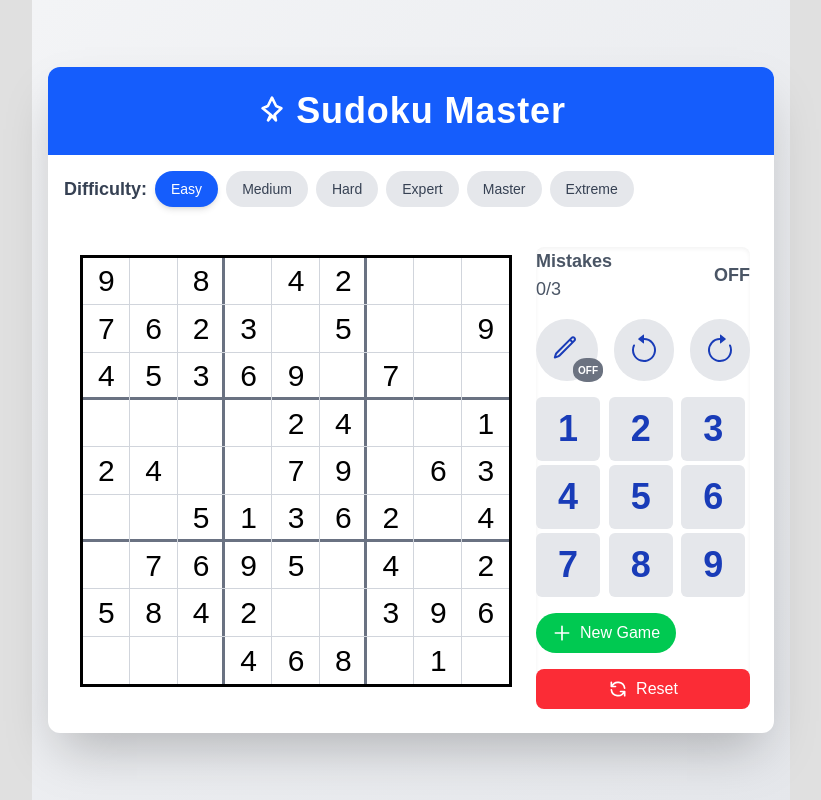
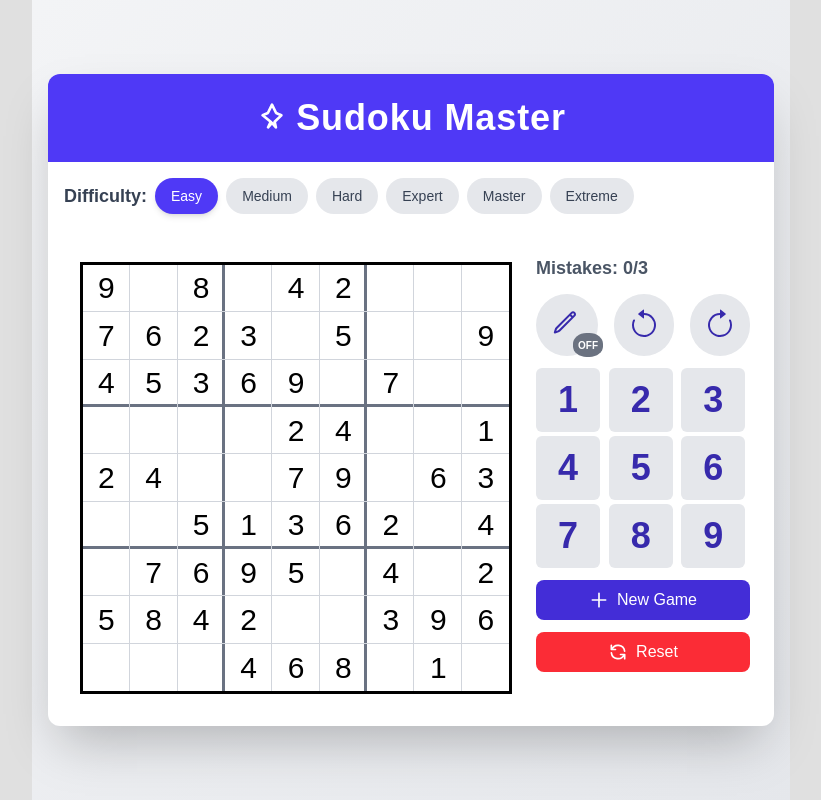
Before and after one commit to mihiretkiflu/sudoku_game, a React (Vite) app: page / in a window 1280 px wide. Shown: the whole page, without its empty margins (229-1050 px from the left). Built offline with nearby package versions, Linux system fonts and the light colour scheme.

Commit message:
color change

```diff
--- a/src/App.tsx
+++ b/src/App.tsx
@@ -317,7 +317,7 @@ const App: React.FC = () => {
     <div className="min-h-screen bg-gradient-to-br from-gray-100 to-gray-200 flex items-center justify-center p-4">
       <div className="w-full max-w-6xl bg-white rounded-xl shadow-2xl overflow-hidden">
         {/* Header Section */}
-        <div className="bg-blue-600 text-white p-6 text-center">
+        <div className="bg-indigo-600 text-white p-6 text-center">
           <h1 className="text-4xl font-extrabold tracking-wide flex items-center justify-center gap-2">
             <svg
               xmlns="http://www.w3.org/2000/svg"
@@ -348,7 +348,7 @@ const App: React.FC = () => {
                   onClick={() => setDifficulty(level)}
                   className={`px-4 py-2 rounded-full text-sm font-medium transition-all duration-200 ${
                     difficulty === level
-                      ? "bg-blue-600 text-white shadow-md"
+                      ? "bg-indigo-600 text-white shadow-md"
                       : "bg-gray-200 text-gray-700 hover:bg-gray-300"
                   }`}
                 >
@@ -371,27 +371,25 @@ const App: React.FC = () => {
           </div>
 
           {/* Controls Panel */}
-          <div className="w-full md:w-1/3 rounded-lg shadow-inner">
-            <div className="space-y-4">
+          <div className="w-full md:w-1/3 rounded-lg">
+            <div className="space-y-3">
               <div className="flex items-center justify-between">
                 <div className="flow">
                   <div className="text-lg font-semibold text-gray-600">
                     {" "}
-                    Mistakes
+                    Mistakes:
+                    <span className="text-lg text-gray-600"> {mistake}/3</span>
                   </div>
-                  <span className="text-lg text-gray-600"> {mistake}/3</span>
                 </div>
-                <div className="text-lg font-semibold text-gray-600">
-                  {pencilMode ? "ON" : "OFF"}
-                </div>
+                <div className="text-lg font-semibold text-gray-600"></div>
               </div>
               <div className="flex flex-col sm:flex-row gap-4">
                 <button
                   onClick={togglePencilMode}
                   className={`w-full flex items-center justify-center px-3 py-3 border-radius rounded-full transition-all duration-200 relative pencil-button ${
                     pencilMode
-                      ? "on-button bg-gray-200 text-blue-800 hover:bg-gray-300 border-2 border-blue-700 "
-                      : "off-button bg-gray-200 text-blue-800 hover:bg-gray-300 border-2 border-transparent"
+                      ? "on-button bg-gray-200 text-indigo-800 hover:bg-gray-300 border-2 border-indigo-700 "
+                      : "off-button bg-gray-200 text-indigo-800 hover:bg-gray-300 border-2 border-transparent"
                   }  active:scale-95 active:shadow-inner active:bg-gray-300`}
                 >
                   <svg
@@ -412,7 +410,7 @@ const App: React.FC = () => {
                 </button>
                 <button
                   onClick={handleUndo}
-                  className="flex items-center justify-center px-3 py-3 transition-all duration-200 bg-gray-200 text-blue-800 rounded-full hover:bg-gray-300 border-2 border-transparent active:scale-95 active:shadow-inner active:bg-gray-300"
+                  className="flex items-center justify-center px-3 py-3 transition-all duration-200 bg-gray-200 text-indigo-800 rounded-full hover:bg-gray-300 border-2 border-transparent active:scale-95 active:shadow-inner active:bg-gray-300"
                 >
                   <svg
                     xmlns="http://www.w3.org/2000/svg"
@@ -431,7 +429,7 @@ const App: React.FC = () => {
                 </button>
                 <button
                   onClick={handleRedo}
-                  className="w-full flex items-center justify-center px-3 py-3 transition-all duration-200  bg-gray-200 text-blue-800 rounded-full hover:bg-gray-300 border-2 border-transparent  active:scale-95 active:shadow-inner active:bg-gray-300"
+                  className="w-full flex items-center justify-center px-3 py-3 transition-all duration-200  bg-gray-200 text-indigo-800 rounded-full hover:bg-gray-300 border-2 border-transparent  active:scale-95 active:shadow-inner active:bg-gray-300"
                 >
                   <svg
                     xmlns="http://www.w3.org/2000/svg"
@@ -456,7 +454,8 @@ const App: React.FC = () => {
 
               <button
                 onClick={handleNewGame}
-                className="flex items-center px-4 py-2 bg-green-500 text-white rounded-full hover:bg-green-600 transition-all duration-200"
+                // className="flex items-center  px-4 py-2 bg-red-500 text-white rounded-lg hover:bg-red-600 transition-all duration-200"
+                className="w-full flex items-center justify-center px-4 py-2 bg-indigo-700 text-white rounded-lg hover:bg-indigo-600 transition-all duration-200"
               >
                 <svg
                   xmlns="http://www.w3.org/2000/svg"
--- a/src/components/Button.tsx
+++ b/src/components/Button.tsx
@@ -12,7 +12,7 @@ const Button: React.FC<ButtonProps> = ({
 }) => {
   const baseStyles = "px-4 py-2 rounded font-semibold text-white transition";
   const variantStyles = {
-    primary: "bg-blue-500 hover:bg-blue-600",
+    primary: "bg-indigo-500 hover:bg-indigo-600",
     secondary: "bg-gray-500 hover:bg-gray-600",
     danger: "bg-red-500 hover:bg-red-600",
   }[variant];
--- a/src/components/Cell.tsx
+++ b/src/components/Cell.tsx
@@ -25,10 +25,10 @@ const Cell: React.FC<CellProps> = ({
       ? "text-red-600"
       : cell.isFixed
       ? "text-black"
-      : "text-blue-600";
+      : "text-indigo-600";
   const cellStyles = `${baseStyles} ${textColor} ${
     cell.isFixed ? "font-bold" : ""
-  } ${isSelected ? "bg-blue-200" : ""}`;
+  } ${isSelected ? "bg-indigo-200" : ""}`;
 
   return (
     <div
--- a/src/components/Grid.tsx
+++ b/src/components/Grid.tsx
@@ -107,9 +107,9 @@ const Grid: React.FC<GridProps> = ({
               checkConflicts(rowIdx, colIdx, cell.value);
 
             const cellClass = `
-              ${isInSubgrid || isInRow || isInCol ? "bg-blue-100" : ""}
+              ${isInSubgrid || isInRow || isInCol ? "bg-indigo-100" : ""}
               ${hasSameValue ? "bg-yellow-100" : ""}
-              ${isSelected ? "bg-blue-200" : ""}
+              ${isSelected ? "bg-indigo-200" : ""}
               ${isConflicting && !isSelected ? "bg-red-200" : ""}
             `;
 
--- a/src/components/NumberPad.tsx
+++ b/src/components/NumberPad.tsx
@@ -16,7 +16,7 @@ const NumberPad: React.FC<NumberPadProps> = ({ onSelect, availableDigits }) => {
           onClick={() => onSelect(num)}
           className={`w-16 h-16 rounded-md  ${
             availableDigits.includes(num)
-              ? "bg-gray-200 text-blue-800 hover:bg-gray-300 font-semibold text-4xl"
+              ? "bg-gray-200 text-indigo-800 hover:bg-gray-300 font-semibold text-4xl"
               : "bg-gray-300 text-gray-500 cursor-not-allowed"
           }`}
           disabled={!availableDigits.includes(num)}
```
